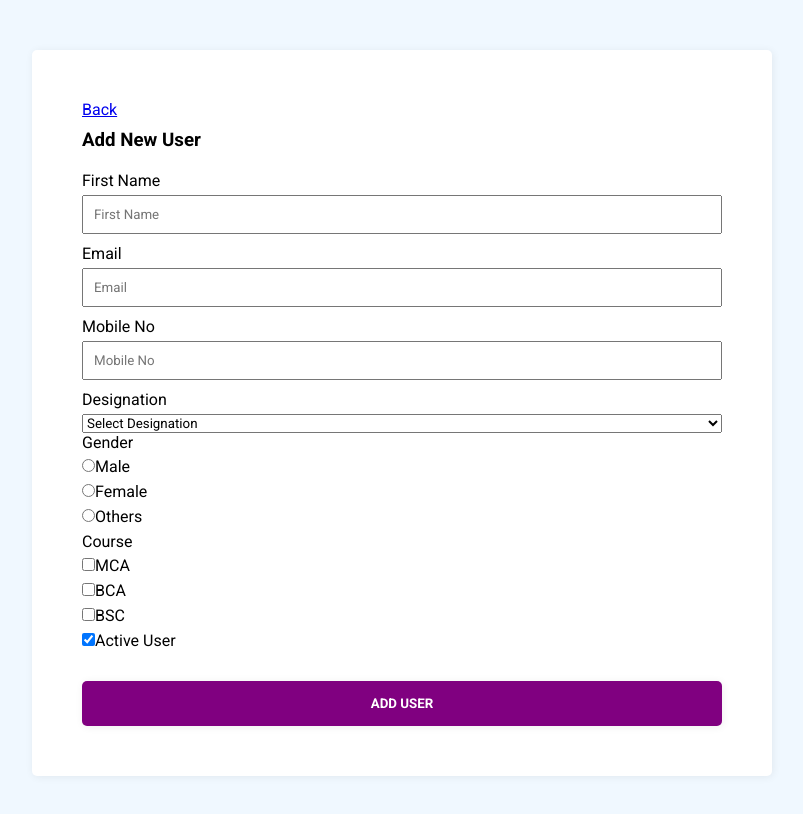
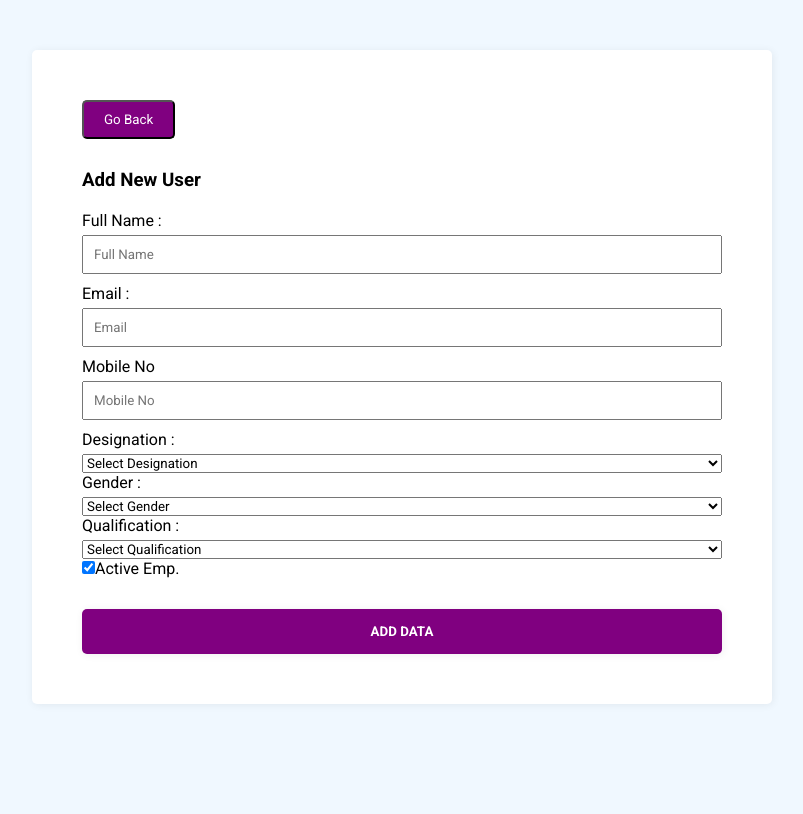
Before and after one commit to Krishnakumar3k/EMP-Record-Manipulation, a React (Create React App) app in the folder client/: page /add in a window 1280 px wide. Shown: the top 814 px of the page, without its empty margins (238-1041 px from the left). Built offline with nearby package versions, Linux system fonts and the light colour scheme.

Commit message:
model-changes

```diff
--- a/client/src/components/adduser/Add.jsx
+++ b/client/src/components/adduser/Add.jsx
@@ -7,12 +7,12 @@ import "./add.css";
 const Add = () => {
   // Define initial user state matching your Mongoose schema
   const [user, setUser] = useState({
-    fname: "",
+    fullname: "",
     email: "",
     mobileno: "",
     designation: "",
     gender: "",
-    course: "",
+    qualification: "",
     action: true // Default boolean field
   });
 
@@ -51,19 +51,19 @@ const Add = () => {
 
   return (
     <div className='addUser'>
-      <Link to={"/"}>Back</Link>
+      <Link to={"/"}><button className='backButton'> Go Back</button></Link>
       <h3>Add New User</h3>
       <form className='addUserForm' onSubmit={submitForm}>
 
         {/* First Name */}
         <div className="inputGroup">
-          <label htmlFor="fname">First Name</label>
-          <input type="text" id="fname" name="fname" autoComplete='off' placeholder='First Name' onChange={inputHandler} required />
+          <label htmlFor="fname">Full Name :</label>
+          <input type="text" id="fname" name="fname" autoComplete='off' placeholder='Full Name' onChange={inputHandler} required />
         </div>
 
         {/* Email */}
         <div className="inputGroup">
-          <label htmlFor="email">Email</label>
+          <label htmlFor="email">Email :</label>
           <input type="email" id="email" name="email" autoComplete='off' placeholder='Email' onChange={inputHandler} required />
         </div>
 
@@ -75,18 +75,30 @@ const Add = () => {
 
         {/* Designation */}
         <div className="inputGroup">
-          <label htmlFor="designation">Designation</label>
+          <label htmlFor="designation">Designation :</label>
           <select name="designation" id="designation" onChange={inputHandler} required>
             <option value="">Select Designation</option>
+            <option value="Software Engineer">Software Engineer</option>
+            <option value="Manager"> QA Software</option>
+            <option value="MIS">MIS</option>
             <option value="HR">HR</option>
-            <option value="Manager">Manager</option>
-            <option value="Sales">Sales</option>
           </select>
         </div>
 
         {/* Gender */}
+
         <div className="inputGroup">
-          <label>Gender</label>
+          <label htmlFor="Gender">Gender :</label>
+          <select name="gender" id="gender" onChange={inputHandler} required>
+            <option value="">Select Gender</option>
+            <option value="male">Male</option>
+            <option value="female">Female</option>
+            <option value="other">Other</option>
+          </select>
+        </div>
+
+        {/* <div className="inputGroup">
+          <label>Gender :</label>
           <div className="radio-group">
             <input type="radio" id="male" name="gender" value="Male" onChange={inputHandler} required />
             <label htmlFor="male">Male</label>
@@ -99,14 +111,26 @@ const Add = () => {
             <input type="radio" id="others" name="gender" value="Others" onChange={inputHandler} required />
             <label htmlFor="others">Others</label>
           </div>
+        </div> */}
+
+        {/* Qualifiction section */}
+        <div className="inputGroup">
+          <label htmlFor="Qualification">Qualification :</label>
+          <select name="qualification" id="qualification" onChange={inputHandler} required>
+            <option value="">Select Qualification</option>
+            <option value="Software Engineer">B.Tech</option>
+            <option value="Manager">MCA</option>
+            <option value="MIS">BCA</option>
+            <option value="HR">B.Sc</option>
+            <option value="HR">BA</option>
+            <option value="HR">Other</option>
+          </select>
         </div>
-
-        {/* Course Selection */}
-        <div className="inputGroup">
-          <label>Course</label>
+       {/*  <div className="inputGroup">
+          <label>Qualification :</label>
           <div className="checkbox-group">
             <input type="checkbox" id="mca" name="course" value="MCA" onChange={inputHandler} />
-            <label htmlFor="mca">MCA</label>
+            <label htmlFor="mca">B.Tech.</label>
           </div>
           <div className="checkbox-group">
             <input type="checkbox" id="bca" name="course" value="BCA" onChange={inputHandler} />
@@ -114,21 +138,36 @@ const Add = () => {
           </div>
           <div className="checkbox-group">
             <input type="checkbox" id="bsc" name="course" value="BSC" onChange={inputHandler} />
-            <label htmlFor="bsc">BSC</label>
+            <label htmlFor="bsc">MCA</label>
           </div>
-        </div>
+          <div className="checkbox-group">
+            <input type="checkbox" id="bsc" name="course" value="BSC" onChange={inputHandler} />
+            <label htmlFor="bsc">B.Sc</label>
+          </div>
+          <div className="checkbox-group">
+            <input type="checkbox" id="bsc" name="course" value="BSC" onChange={inputHandler} />
+            <label htmlFor="bsc">BA</label>
+          </div>
+          <div className="checkbox-group">
+            <input type="checkbox" id="bsc" name="course" value="BSC" onChange={inputHandler} />
+            <label htmlFor="bsc">BA</label>
+          </div> <div className="checkbox-group">
+            <input type="checkbox" id="bsc" name="course" value="BSC" onChange={inputHandler} />
+            <label htmlFor="bsc">Other</label>
+          </div>
+        </div> */}
 
         {/* Action Checkbox */}
         <div className="inputGroup">
           <label>
             <input type="checkbox" name="action" checked={user.action} onChange={() => setUser({ ...user, action: !user.action })} />
-            Active User
+            Active Emp.
           </label>
         </div>
 
         {/* Submit Button */}
         <div className="inputGroup">
-          <button type="submit">ADD USER</button>
+          <button type="submit">ADD DATA</button>
         </div>
 
       </form>
--- a/client/src/components/adduser/add.css
+++ b/client/src/components/adduser/add.css
@@ -5,6 +5,16 @@
     border-radius: 5px;
     margin: 50px auto;
     padding: 50px;
+}
+
+.backButton{
+    background-color: purple;
+    color: white;
+    padding: 10px 20px;
+    border-radius: 5px;
+    text-decoration: none;
+    margin-bottom: 20px;
+    display: inline-block;
 }
 
 .addUserForm {
--- a/client/src/components/getuser/User.jsx
+++ b/client/src/components/getuser/User.jsx
@@ -1,80 +1,92 @@
-import React, { useEffect, useState } from 'react'
+import React, { useEffect, useState } from "react";
 import axios from "axios";
 import toast from "react-hot-toast";
 import "./user.css";
-import { Link } from 'react-router-dom'
+import { Link } from "react-router-dom";
 
 const User = () => {
-
   const [users, setUsers] = useState([]);
 
-  useEffect(()=>{
-
-    const fetchData = async()=>{
+  useEffect(() => {
+    const fetchData = async () => {
+      try {
         const response = await axios.get("http://localhost:8000/api/getall");
         setUsers(response.data);
+      } catch (error) {
+        console.log(error);
       }
+    };
+    fetchData();
+  }, []);
 
-    fetchData();
-
-  },[])
-
-  const deleteUser = async(userId) =>{
-      await axios.delete(`http://localhost:8000/api/delete/${userId}`)
-      .then((respones)=>{
-        setUsers((prevUser)=> prevUser.filter((user)=> user._id !== userId))
-        toast.success(respones.data.msg, {position: 'top-right'})
-      })
-      .catch((error) =>{
+  const deleteUser = async (userId) => {
+    try {
+      const response = await axios.delete(`http://localhost:8000/api/delete/${userId}`);
+      setUsers((prevUsers) => prevUsers.filter((user) => user._id !== userId));
+      toast.success(response.data.msg, { position: "top-right" });
+    } catch (error) {
       console.log(error);
-      })
     }
+  };
 
   return (
-    <div className='userTable'>
-        <Link to={"/add"} className='addButton'>Add User</Link>
+    <div className="userTable">
+      <Link to="/add" className="addButton">
+        Add User
+      </Link>
       <table border={1} cellPadding={10} cellSpacing={0}>
         <thead>
           <tr>
             <th>S.No.</th>
-                    <th>Upload image</th>
-                    <th>User name</th>
-                    <th>User Email</th>
+            {/* <th>Profile Image</th> */}
+            <th>Employee Name</th>
+            <th>Designation</th>
+            <th>Emp. Email</th>
             <th>Mobile No</th>
-                    <th>Designation</th>
             <th>Gender</th>
-                    <th>Course</th>
+            <th>Qualification</th>
             <th>Actions</th>
           </tr>
         </thead>
         <tbody>
-                {
-                    users.map((user, index)=>{
-                        return(
+          {users.length > 0 ? (
+            users.map((user, index) => (
               <tr key={user._id}>
                 <td>{index + 1}</td>
-                            <td>{user.image}</td>
+                <td>
+                  {user.image ? (
+                    <img src={user.image} alt="Profile" width={50} height={50} style={{ borderRadius: "50%" }} />
+                  ) : (
+                    "No Image"
+                  )}
+                </td>
                 <td>{user.fname}</td>
+                <td>{user.designation}</td>
                 <td>{user.email}</td>
                 <td>{user.mobileno}</td>
-                            <td>{user.designation}</td>
                 <td>{user.gender}</td>
                 <td>{user.course}</td>
-
-
-                            <td className='actionButtons'>
-                                <button onClick={()=> deleteUser(user._id)}><i className="fa-solid fa-trash"></i></button>
-                                <Link to={`/edit/`+user._id}><i className="fa-solid fa-pen-to-square"></i></Link>
+                <td className="actionButtons">
+                  <button onClick={() => deleteUser(user._id)}>
+                    <i className="fa-solid fa-trash"></i>
+                  </button>
+                  <Link to={`/edit/${user._id}`}>
+                    <i className="fa-solid fa-pen-to-square"></i>
+                  </Link>
                 </td>
               </tr>
-                        )
-                    })
-                }
-
+            ))
+          ) : (
+            <tr>
+              <td colSpan="9" style={{ textAlign: "center" }}>
+                No Users Found
+              </td>
+            </tr>
+          )}
         </tbody>
       </table>
     </div>
-  )
-}
+  );
+};
 
 export default User;
--- a/client/src/components/updateuser/Edit.jsx
+++ b/client/src/components/updateuser/Edit.jsx
@@ -45,7 +45,7 @@ const Edit = () => {
 
   return (
     <div className='addUser'>
-        <Link to={"/"}>Back</Link>
+        <Link to={"/"}><button className='backButton'> Go Back</button></Link>
         <h3>Update user</h3>
         <form className='addUserForm' onSubmit={submitForm}>
             <div className="inputGroup">
```
Also changed, not shown: 2 other files (tests, documents, lock files or other folders). Lines whose indentation alone changed are shown as unchanged.
